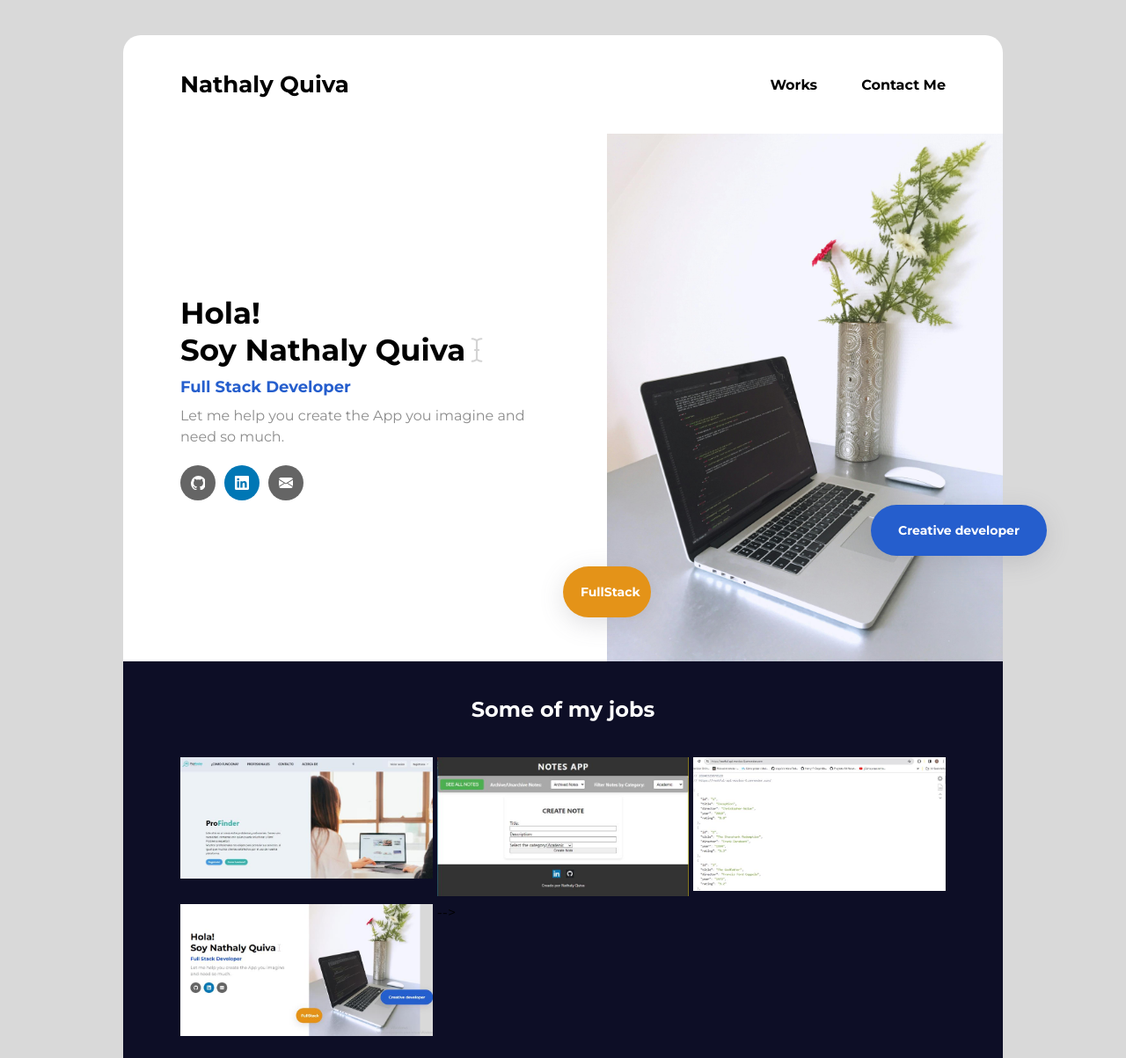
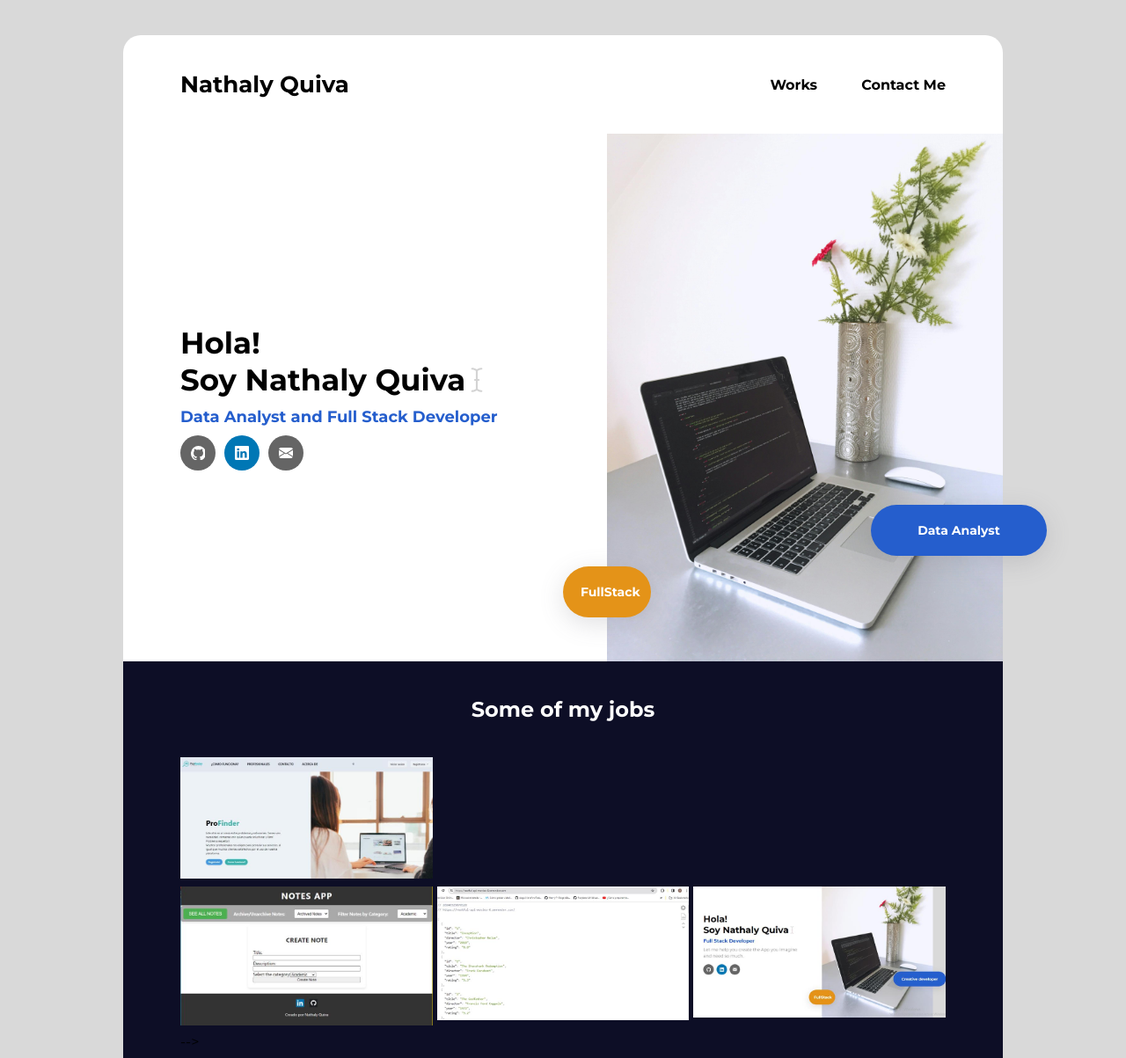
Before and after one commit to NathalyQuiva/portfolio_javascript, a website: page index.html in a window 1280 px wide. Shown: the top 1203 px of the page at 88% size. Drawn offline with Linux system fonts and the light colour scheme.

Commit message:
updating new projects

```diff
--- a/index.html
+++ b/index.html
@@ -60,8 +60,9 @@
 						</div>
 					</div>
 				</div>
-				<h3 class="hero__subtitulo">Full Stack Developer</h3>
-				<p class="hero__resumen">Let me help you create the App you imagine and need so much.</p>
+				<h3 class="hero__subtitulo">Data Analyst and Full Stack Developer</h3>
+				<!--<p class="hero__resumen">Let me help you create the App you imagine and need so much.</p>-->
+				<!--<p class="hero__resumen">Let me help you make better data-driven decisions or create the App you imagine and need so much..</p>-->
 				<div class="hero__redes">
 					<a href="https://github.com/NathalyQuiva" class="hero__red hero__red--github">
 						<svg
@@ -111,7 +112,7 @@
 					FullStack
 				</div>
 				<div class="hero__burbuja hero__burbuja--azul">
-					Creative developer
+					Data Analyst
 				</div>
 			</div>
 		</section>
@@ -123,7 +124,9 @@
 			<div class="trabajos__imagenes">
 				<a href="#" class="trabajos__trabajo" data-id="1">
 					<img src="./img/profinder.jpeg" class="trabajos__imagen" alt="" />
-				</a>
+					<a href="https://nathalyquiva.github.io/portfolio_javascript/" ></a>
+					<a href="https://github.com/NathalyQuiva/portfolio_javascript" ></a>
+
 				<a href="#" class="trabajos__trabajo" data-id="2">
 					<img src="./img/notes app1 .jpg" class="trabajos__imagen" alt="" />
 				</a>
```
